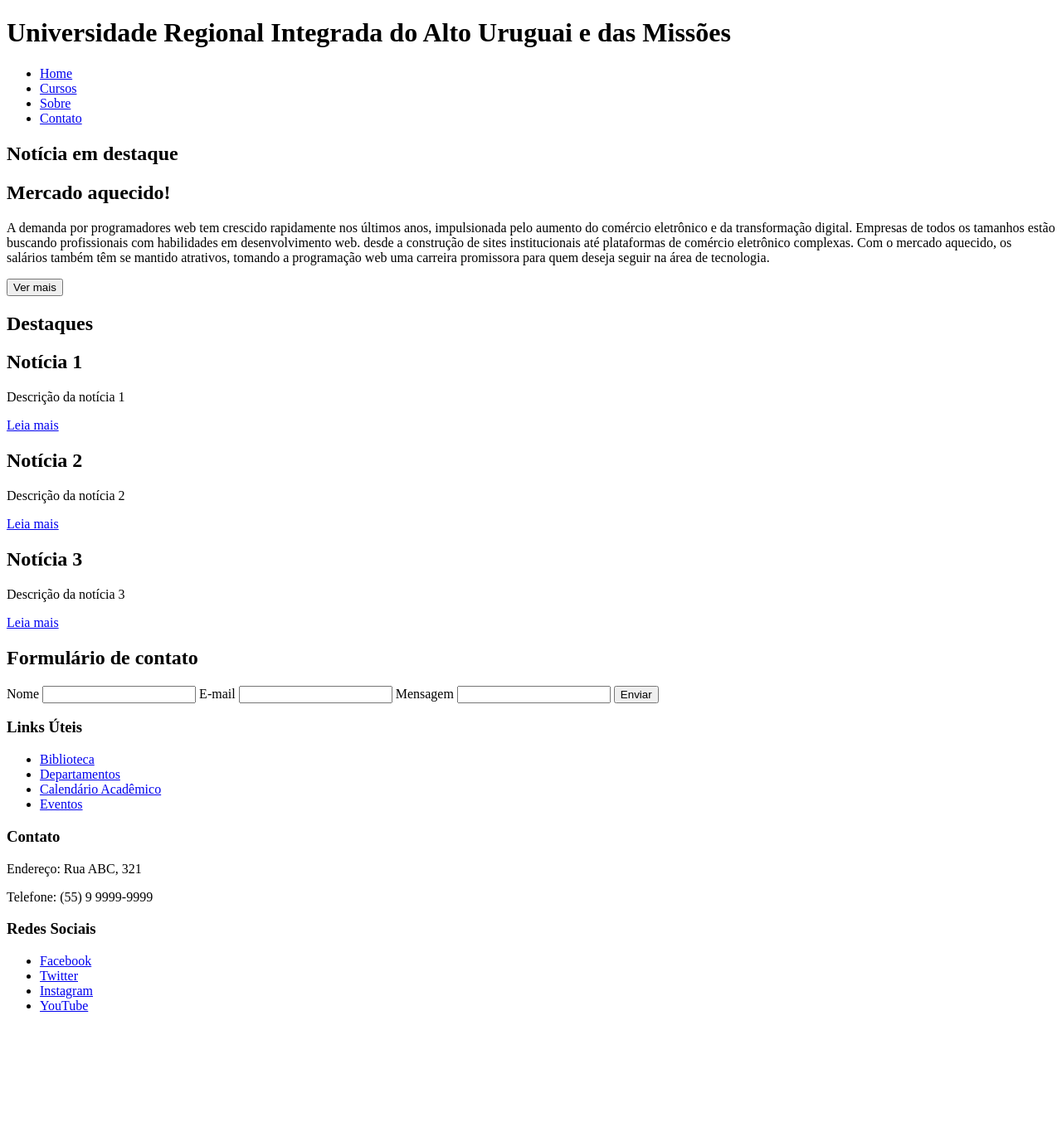
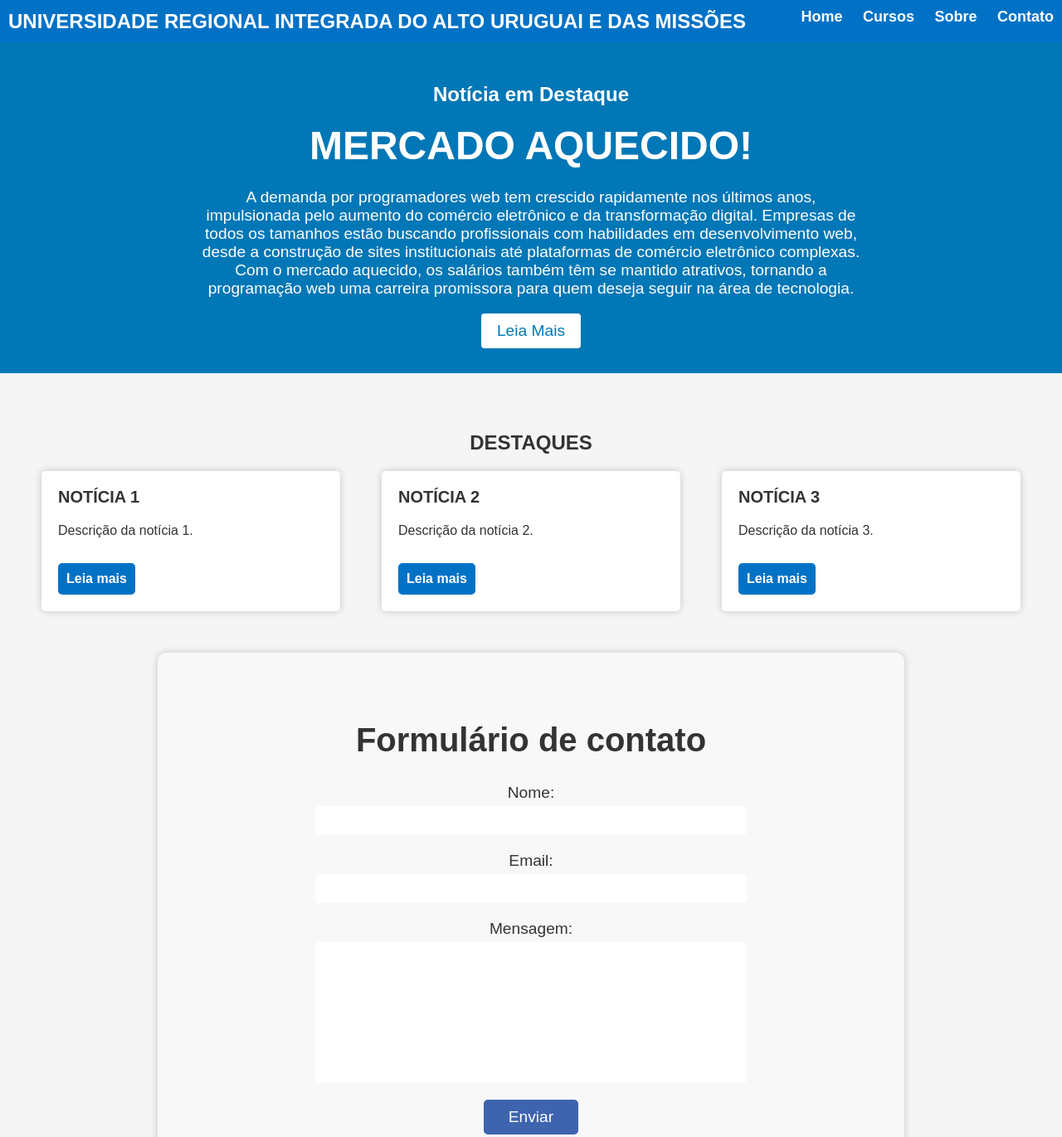
Before and after one commit to Samirsamm/Atv_ProgWeb, a plain HTML site: page index.html in a window 1280 px wide. Shown: the top 1371 px of the page at 83% size. Before the commit the page ends 1238 px from the top, so only its background shows below. Drawn offline with Linux system fonts and the light colour scheme.

Commit message:
Atualização CSS

```diff
--- a/index.html
+++ b/index.html
@@ -1,79 +1,87 @@
 <!DOCTYPE html>
 <html>
    <head>
-        <title>URI</title>
+      <title>Universidade Regional Integrada do Alto Uruguai e das Missões - Página Inicial</title>
+      <link rel="stylesheet" href="style.css">
    </head>
+   <body>
       <header>
          <h1>Universidade Regional Integrada do Alto Uruguai e das Missões</h1>
          <nav>
             <ul>
-            <li><a href="/home/">Home</a></li>
-            <li><a href="/cursos/">Cursos</a></li>
-            <li><a href="/sobre/">Sobre</a></li>
-            <li><a href="/contato/">Contato</a></li>
+               <li><a href="#">Home</a></li>
+               <li><a href="#">Cursos</a></li>
+               <li><a href="#">Sobre</a></li>
+               <li><a href="#">Contato</a></li>
             </ul>
          </nav>
       </header>
-    <section>
-        <div>
-            <h1>Notícia em destaque</h1>
+      <section class="noticia-section">
+         <div class="noticia-content">
+            <h2>Notícia em Destaque</h2>
             <h1>Mercado aquecido!</h1>
-            <p>A demanda por programadores web tem crescido rapidamente nos últimos anos, impulsionada pelo aumento do comércio eletrônico e da transformação digital. Empresas de todos os tamanhos estão buscando profissionais com habilidades em desenvolvimento web. desde a construção de sites institucionais até plataformas de comércio eletrônico complexas. Com o mercado aquecido, os salários também têm se mantido atrativos, tomando a programação web uma carreira promissora para quem deseja seguir na área de tecnologia.</p>
-
-            <button type="button">Ver mais</button>
+            <p>A demanda por programadores web tem crescido rapidamente nos últimos anos, impulsionada pelo aumento do comércio eletrônico e da transformação digital. Empresas de todos os tamanhos estão buscando profissionais com habilidades em desenvolvimento web, desde a construção de sites institucionais até plataformas de comércio eletrônico complexas. Com o mercado aquecido, os salários também têm se mantido atrativos, tornando a programação web uma carreira promissora para quem deseja seguir na área de tecnologia.</p>
+            <button>Leia Mais</button>
          </div>
       </section>
-    <section>
-        <div>
-            <h1>Destaques</h1>
-            <h2>Notícia 1</h2>
-            <p>Descrição da notícia 1</p>
-            <a href="/noticias/">Leia mais</a>
-
-            <h2>Notícia 2</h2>
-            <p>Descrição da notícia 2</p>
-            <a href="/noticias/">Leia mais</a>
-
-            <h2>Notícia 3</h2>
-            <p>Descrição da notícia 3</p>
-            <a href="/noticias/">Leia mais</a>
+      <section id="destaques">
+         <h2>Destaques</h2>
+         <div class="colunas">
+            <div class="coluna">
+               <h3>Notícia 1</h3>
+               <p>Descrição da notícia 1.</p>
+               <a href="#">Leia mais</a>
+            </div>
+            <div class="coluna">
+               <h3>Notícia 2</h3>
+               <p>Descrição da notícia 2.</p>
+               <a href="#">Leia mais</a>
+            </div>
+            <div class="coluna">
+               <h3>Notícia 3</h3>
+               <p>Descrição da notícia 3.</p>
+               <a href="#">Leia mais</a>
+            </div>
          </div>
       </section>
-    <section>
-        <div>
-            <h1>Formulário de contato</h1>
-
-            <label for="">Nome</label>
-            <input type="text" name="" id="ome" required>
-            <label for="">E-mail</label>
-            <input type="email" name="" id="email" required>
-            <label for="">Mensagem</label>
-            <input type="text" name="" id="mensagem">
-
-            <button type="submit" value="Salvar">Enviar</button>
-        </div>
+      <section id="formulario-contato">
+         <h2>Formulário de contato</h2>
+         <form>
+            <label for="nome">Nome:</label>
+            <input type="text" id="nome" name="nome" required>
+            <label for="email">Email:</label>
+            <input type="email" id="email" name="email" required>
+            <label for="mensagem">Mensagem:</label>
+            <textarea id="mensagem" name="mensagem" required></textarea>
+            <button type="submit">Enviar</button>
+         </form>
       </section>
       <footer>
-        <div>
+         <div class="colunas">
+            <div class="coluna">
                <h3>Links Úteis</h3>
                <ul>
-                <li><a href="/biblioteca/">Biblioteca</a></li>
-                <li><a href="/departamentos/">Departamentos</a></li>
-                <li><a href="/calendarioacad/">Calendário Acadêmico</a></li>
-                <li><a href="/eventos/">Eventos</a></li>
+                  <li><a href="#">Biblioteca</a></li>
+                  <li><a href="#">Departamentos</a></li>
+                  <li><a href="#">Calendário Acadêmico</a></li>
+                  <li><a href="#">Eventos</a></li>
                </ul>
-
+            </div>
+            <div class="coluna">
                <h3>Contato</h3>
-            <p>Endereço: Rua ABC, 321</p>
-            <p>Telefone: (55) 9 9999-9999</p>
-
+               <p>Endereço: Rua ABC, 123</p>
+               <p>Telefone: (00) 0000-0000</p>
+            </div>
+            <div class="coluna">
                <h3>Redes Sociais</h3>
                <ul>
-                <li><a href="https://www.facebook.com" target="_blank">Facebook</a></li>
-                <li><a href="https://www.twitter.com" target="_blank">Twitter</a></li>
-                <li><a href="https://www.instagram.com" target="_blank">Instagram</a></li>
-                <li><a href="https://www.youtube.com" target="_blank">YouTube</a></li>
+                  <li><a href="#">Facebook</a></li>
+                  <li><a href="#">Twitter</a></li>
+                  <li><a href="#">Instagram</a></li>
+                  <li><a href="#">YouTube</a></li>
                </ul>
             </div>
+         </div>
       </footer>
+   </body>
 </html>
--- /dev/null
+++ b/style.css
@@ -0,0 +1,262 @@
+/* Estilização geral da página font-family: Arial, sans-serif;
+ : Define a família de fontes utilizada no corpo do documento como Arial ou qualquer outra fonte genérica do tipo sans-serif. background-color: #f5f5f5;
+ : Define a cor de fundo do corpo do documento como um tom de cinza claro. color: #333;
+ : Define a cor do texto do corpo do documento como um tom de cinza escuro. margin: 0;
+ : Remove todas as margens do elemento body, evitando espaços em branco inesperados. padding: 0;
+ : Remove todo o preenchimento interno (espaço entre a borda e o conteúdo) do elemento body. */
+ body {
+    font-family: Arial, sans-serif;
+    background-color: #f5f5f5;
+    color: #333;
+    margin: 0;
+    padding: 0;
+}
+/* Estilização do cabeçalho
+: background-color: #0072c6 define a cor de fundo do cabeçalho como azul escuro.
+: color: #fff define a cor do texto dentro do cabeçalho como branco. display
+: flex define que o elemento é um contêiner flexível.
+: justify-content: space-between alinha os itens dentro do contêiner flexível para que haja um espaçamento uniforme entre eles.
+: align-items: center alinha verticalmente os itens dentro do contêiner flexível no centro.
+: position: fixed define que o cabeçalho é fixo na posição e não se move quando a página é rolada.
+: top: 0 define que o cabeçalho começa no topo da janela do navegador;
+: left: 0 define que o cabeçalho começa no lado esquerdo da janela do navegador;
+: right: 0 define que o cabeçalho termina no lado direito da janela do navegador;
+: z-index: 1 define a ordem em que os elementos são exibidos na tela. Nesse caso, o cabeçalho está acima de todos os outros elementos;
+: padding: 10px adiciona um espaçamento interno de 10 pixels em torno do cabeçalho. */
+header {
+    background-color: #0072c6;
+    color: #fff;
+    display: flex;
+    justify-content: space-between;
+    align-items: center;
+    position: fixed;
+    top: 0;
+    left: 0;
+    right: 0;
+    z-index: 1;
+    padding: 10px;
+}
+h1 {
+    margin: 0;
+    font-size: 24px;
+    text-transform: uppercase;
+}
+/*margin: 0;
+: Define a margem do elemento como zero, ou seja, não há espaço entre o elemento e seus elementos vizinhos. padding: 0;
+: Define o preenchimento interno do elemento como zero, ou seja, não há espaço entre a borda do elemento e seu conteúdo. list-style: none;
+: Remove o estilo padrão de lista do elemento ul, que inclui marcadores de lista. Neste caso, a lista não terá marcadores. */
+nav ul {
+    margin: 0;
+    padding: 0;
+    list-style: none;
+}
+/* display: inline-block;
+: Define o tipo de exibição dos itens de lista como inline-block, fazendo com que cada item de lista seja exibido em uma linha horizontal, ao contrário do comportamento padrão dos elementos de lista que normalmente são exibidos em uma coluna vertical. margin-left: 20px;
+: Define a margem esquerda dos itens de lista como 20px, adicionando espaço entre cada item de lista. */
+nav li {
+    display: inline-block;
+    margin-left: 20px;
+}
+nav a {
+    color: #fff;
+    text-decoration: none;
+    font-size: 18px;
+}
+/* Estilização da seção inicial com noticia destaque
+: A propriedade background-color define a cor de fundo da seção de notícias.
+: A propriedade color define a cor do texto dentro da seção.
+: A propriedade height define a altura da seção, no caso, a altura máxima é definida em 50% da altura total da tela (50vh).
+: A propriedade display define o tipo de exibição do elemento, nesse caso, como um contêiner flexível.
+: A propriedade justify-content define o alinhamento horizontal do conteúdo dentro do contêiner, centralizando-o na horizontal.
+: A propriedade align-items define o alinhamento vertical do conteúdo dentro do contêiner, centralizando-o na vertical. */
+.noticia-section {
+    background-color: #0077b6;
+    color: white;
+    height: 50vh;
+   /* define a altura máxima para 50% da tela */
+    display: flex;
+    justify-content: center;
+    align-items: center;
+    padding-top: 50px;
+}
+.noticia-content {
+    max-width: 800px;
+   /* define a largura máxima do conteúdo para 800 pixels */
+    text-align: center;
+}
+.noticia-content h1 {
+    font-size: 3em;
+    margin-bottom: 0.5em;
+}
+.noticia-content p {
+    font-size: 1.2em;
+    margin-bottom: 1em;
+}
+.noticia-content button {
+    background-color: white;
+    color: #0077b6;
+    border: none;
+    border-radius: 4px;
+    padding: 0.5em 1em;
+    font-size: 1.2em;
+    cursor: pointer;
+}
+/* Estilização da seção de destaques */
+section#destaques {
+    background-color: #f5f5f5;
+    padding: 50px;
+}
+section#destaques h2 {
+    margin-bottom: 20px;
+    font-size: 24px;
+    text-align: center;
+    text-transform: uppercase;
+}
+section#destaques .colunas {
+    display: flex;
+    justify-content: space-between;
+}
+section#destaques .coluna {
+    width: 30%;
+    background-color: #fff;
+    box-shadow: 0 0 10px rgba(0, 0, 0, 0.2);
+    border-radius: 5px;
+    padding: 20px;
+}
+section#destaques h3 {
+    margin-top: 0;
+    font-size: 20px;
+    text-transform: uppercase;
+}
+section#destaques p {
+    margin-bottom: 10px;
+}
+section#destaques a {
+    display: inline-block;
+    background-color: #0072c6;
+    color: #fff;
+    text-decoration: none;
+    padding: 10px;
+    border-radius: 5px;
+    margin-top: 20px;
+}
+/* Estilização do formulário de contato
+background-color: #f8f8f8;: Define a cor de fundo da seção como um cinza claro.
+padding: 50px;: Define o preenchimento (espaço interno) da seção como 50 pixels em
+   todas as direções.
+margin: 0 auto;: Define as margens da seção como 0 pixels acima e abaixo e como automáticas à esquerda e à direita.
+Isso centraliza a seção horizontalmente na página.
+margin-bottom: 30px;: Define uma margem inferior de 30 pixels para criar
+   espaço entre a seção de formulário e a próxima seção.
+max-width: 800px;: Define a largura máxima da seção como 800 pixels. Isso impede
+que a seção se estenda demais em telas maiores, mantendo-a com uma largura adequada.
+text-align: center;: Define o alinhamento do texto dentro da seção como centralizado.
+border-radius: 10px;: Define o raio da borda da seção como 10 pixels, criando uma borda
+arredondada.
+box-shadow: 0px 0px 10px rgba(0,0,0,0.2);: Adiciona uma sombra ao redor da seção.
+A sombra tem 10 pixels de deslocamento horizontal e vertical, nenhum desfoque e uma cor
+preta com uma transparência de 20%.*/
+section#formulario-contato {
+    background-color: #f8f8f8;
+    padding: 50px;
+    margin: 0 auto;
+    margin-bottom: 30px;
+    max-width: 800px;
+    text-align: center;
+    border-radius: 10px;
+    box-shadow: 0px 0px 10px rgba(0,0,0,0.2);
+}
+section#formulario-contato h2 {
+    font-size: 2.5rem;
+    margin-bottom: 30px;
+}
+form {
+    display: flex;
+    flex-direction: column;
+    align-items: center;
+}
+section#formulario-contato label {
+    font-size: 1.2rem;
+    margin-bottom: 5px;
+}
+input, textarea {
+    padding: 10px;
+    margin-bottom: 20px;
+    border: none;
+    border-radius: 5px;
+    width: 100%;
+    max-width: 500px;
+}
+textarea {
+    height: 150px;
+    resize: none;
+}
+/*
+background-color: #3e64af;: Define a cor de fundo do botão como um azul escuro.
+color: #fff;: Define a cor do texto do botão como branco.
+padding: 10px 30px;: Define o preenchimento (espaço interno) do botão como 10 pixels na
+   parte superior e inferior e 30 pixels na parte esquerda e direita.
+border: none;: Remove a borda do botão.
+border-radius: 5px;: Define o raio da borda do botão como 5 pixels, criando uma borda
+   arredondada.
+font-size: 1.2rem;: Define o tamanho da fonte do texto do botão como 1.2 vezes o tamanho
+   da fonte padrão do navegador.
+cursor: pointer;: Define o cursor do mouse como uma mão, indicando que o botão é clicável.
+*/
+section#formulario-contato button[type="submit"] {
+    background-color: #3e64af;
+    color: #fff;
+    padding: 10px 30px;
+    border: none;
+    border-radius: 5px;
+    font-size: 1.2rem;
+    cursor: pointer;
+}
+section#formulario-contato button[type="submit"]:hover {
+    background-color: #2d4a7d;
+}
+/* Estilização do rodapé */
+footer {
+    background-color: #0e4066;
+    color: #fff;
+    padding: 50px;
+}
+/*
+display: flex;: Define o elemento como um container flexível.
+flex-wrap: wrap;: Define como o container flexível deve se
+comportar quando seus filhos não cabem dentro do espaço disponível.justify-content: space-between;:
+Define como o espaço disponível deve ser distribuído entre os filhos do elemento.
+*/
+.colunas {
+    display: flex;
+    flex-wrap: wrap;
+    justify-content: space-between;
+}
+.coluna {
+    flex: 1;
+    margin-right: 50px;
+}
+.coluna:last-child {
+    margin-right: 0;
+}
+h3 {
+    font-size: 24px;
+    font-weight: bold;
+    margin-bottom: 20px;
+}
+ul {
+    list-style: none;
+    padding: 0;
+    margin: 0;
+}
+li {
+    margin-bottom: 10px;
+}
+a {
+    color: #fff;
+    text-decoration: none;
+    font-weight: bold;
+}
+a:hover {
+    text-decoration: underline;
+}
```
Lines whose indentation alone changed are shown as unchanged.
